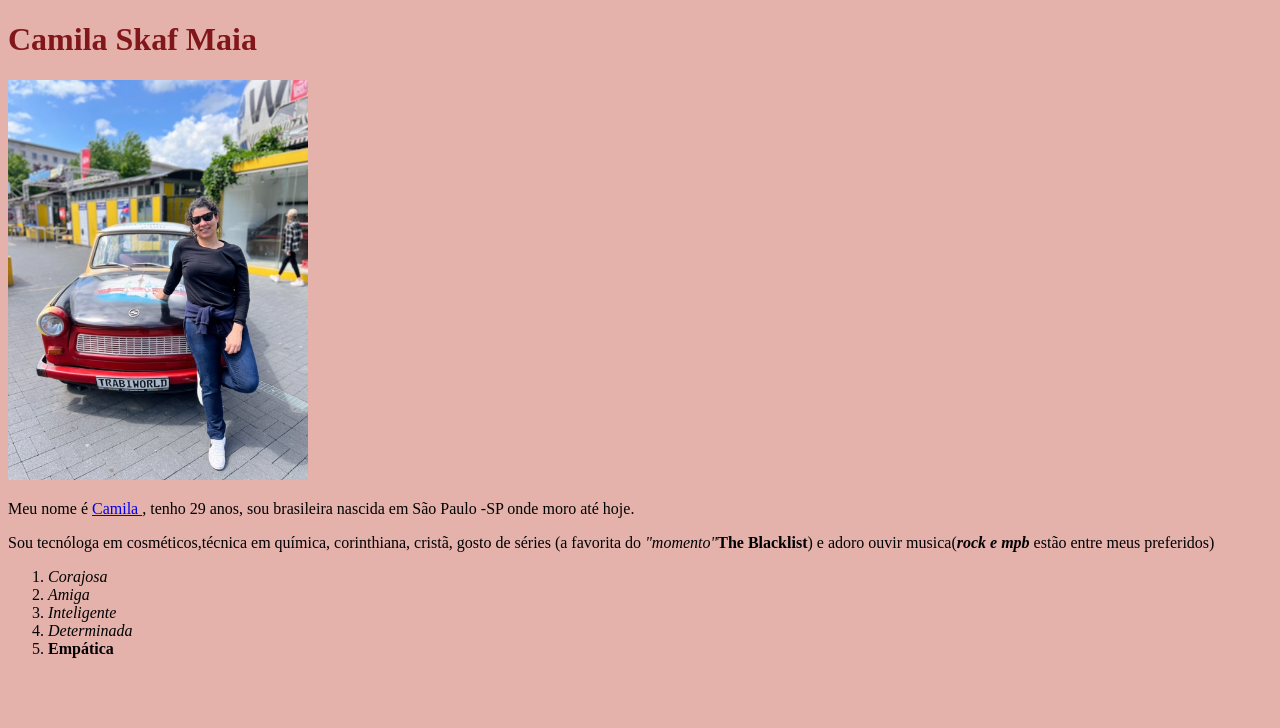
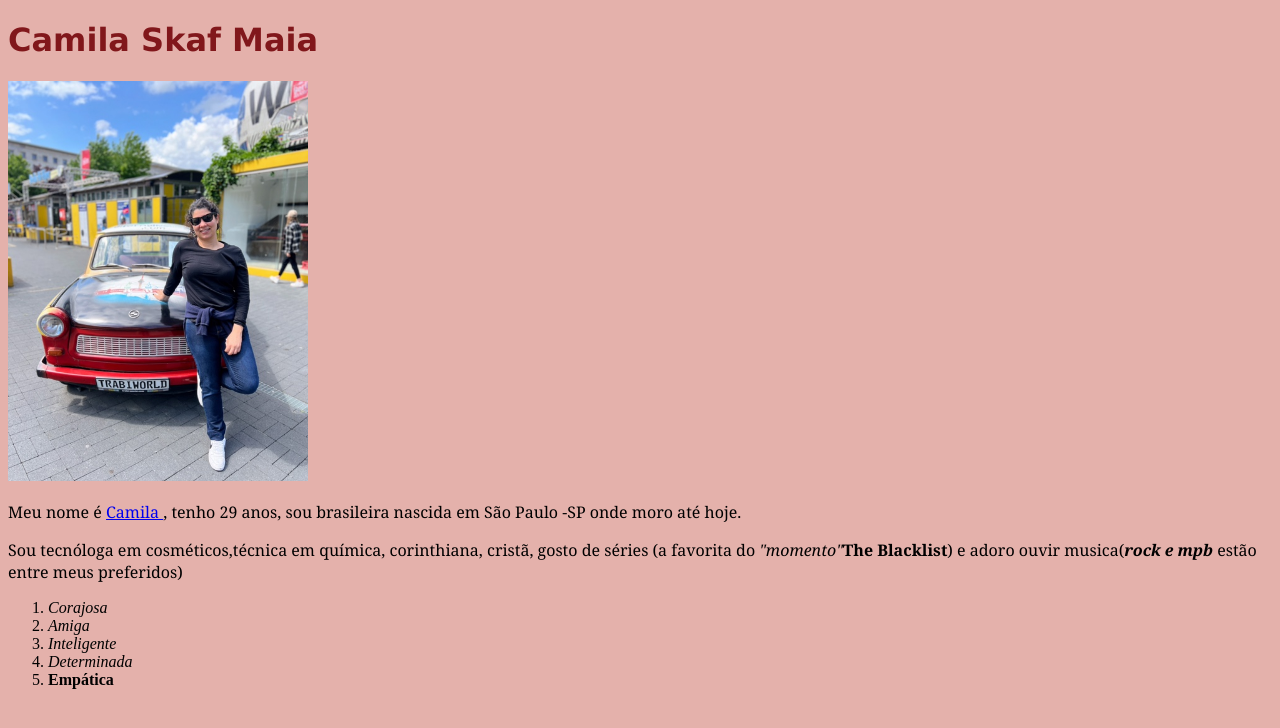
Before and after one commit to camilaskaf/camilaskaf, a plain HTML site: page index.html in a window 1280 px wide. Drawn offline with Linux system fonts and the light colour scheme.

Commit message:
adição de fonte

```diff
--- a/index.html
+++ b/index.html
@@ -12,6 +12,11 @@
 
         h1{
             color: #81171b;
+            font-family: Verdana, Geneva, Tahoma, sans-serif;
+        }
+
+        p{
+            font-family: Georgia, 'Times New Roman', Times, serif;
         }
 
 
```
